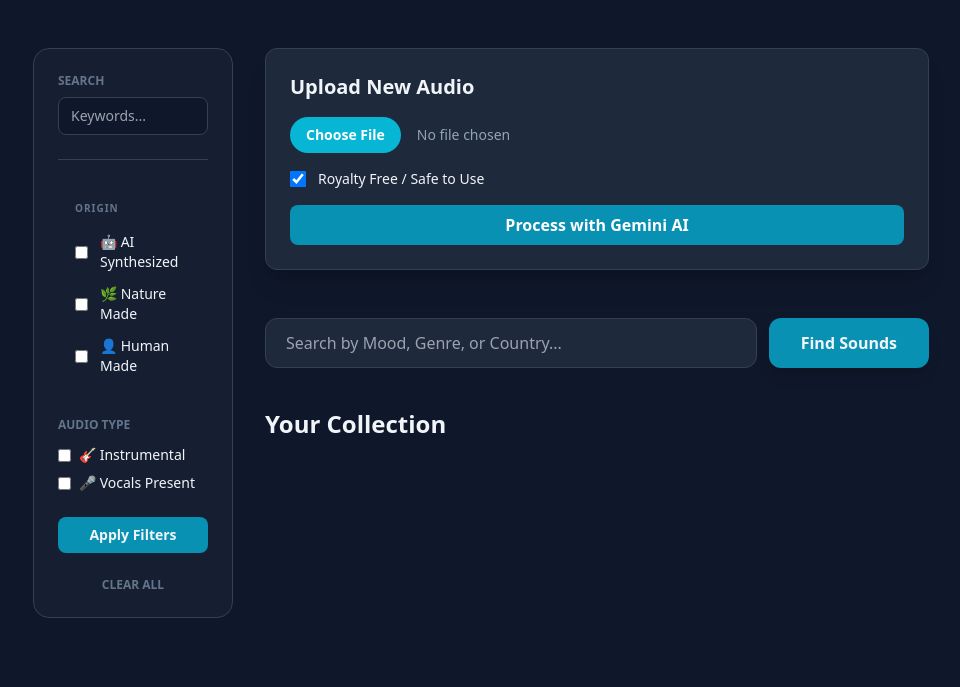
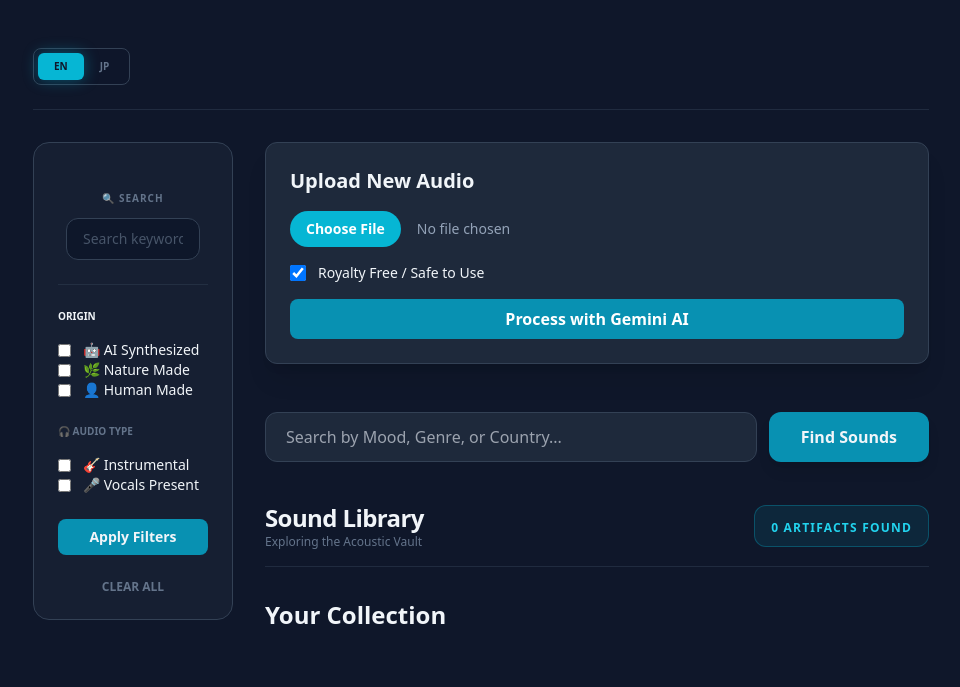
Before and after one commit to github4eri/SoundVault_2026, a FastAPI app: page / in a window 1280 px wide. Shown: the part 121-808 px from the top of the page, without its empty margins (159-1119 px from the left). Before the commit the page ends 739 px from the top, so only its background shows below. Run offline with FastAPI, Linux system fonts and the light colour scheme; data that the repository does not hold is empty; some libraries are stand-ins or nearby versions.

Commit message:
Feature: Bilingual EN/JP toggle with persistent labels. UI: Centered search layout and artifact counter. Fix: 404 devtools ghost resolved.

```diff
--- a/main.py
+++ b/main.py
@@ -8,6 +8,43 @@ import models, database, audio_processor
 import json
 from sqlalchemy import or_ # This allows to search "Title OR Genre OR Country"
 
+# 🌎 THE BILINGUAL MAP
+TRANSLATIONS = {
+    "en": {
+        "title": "SoundVault",
+        "search": "🔍 Search",
+        "search_placeholder": "Search keywords...",
+        "filter_origin": "Origin",
+        "ai_gen": "🤖 AI Synthesized",
+        "nature_made": "🌿 Nature Made",
+        "human_made": "👤 Human Made",
+        "audio_type": "🎧 Audio Type",
+        "instrumental": "🎸 Instrumental",
+        "vocals": "🎤 Vocals Present",
+        "artifacts_found": "Artifacts Found",
+        "artifact_singular": "Artifact Found",
+        "apply_btn": "Apply Filters",
+        "clear_link": "CLEAR ALL",
+        "upload_btn": "Upload New Sound",
+    },
+    "jp": {
+        "title": "サウンド・ボルト",
+        "search": "🔍 検索",
+        "search_placeholder": "キーワードで検索...",
+        "filter_origin": "起源",
+        "ai_gen": "🤖 AI生成",
+        "nature_made": "🌿 自然音",
+        "human_made": "👤 ヒューマンメイド",
+        "audio_type": "🎧 オーディオタイプ",
+        "instrumental": "🎸 楽器音",
+        "vocals": "🎤 ボーカルあり",
+        "artifacts_found": "個の素材が見つかりました",
+        "artifact_singular": "個の素材が見つかりました",
+        "apply_btn": "フィルターを適用",
+        "clear_link": "すべてクリア",
+        "upload_btn": "素材をアップロード",
+    }
+}
 
 # 1. Initialize the App
 app = FastAPI()
@@ -26,6 +63,7 @@ if not os.path.exists("uploads"):
 async def home(
     request: Request,
     q: str = None,
+    lang: str = "en", # <--- Default language is English
     ai_only: bool = False,
     human_only: bool = False,
     nature_only: bool = False,
@@ -71,20 +109,30 @@ async def home(
 
     sounds = query_obj.all()
 
+    # 🎨 Selection Logic: Pick the correct dictionary labels
+    labels = TRANSLATIONS.get(lang, TRANSLATIONS["en"])
+
     return templates.TemplateResponse(
-    request=request,
-    name="index.html",
-    context={
-        "ai_only": ai_only,
-        "nature_only": nature_only,
-        "human_only": human_only,
-        "is_filtering_origin": any([ai_only, nature_only, human_only]),
-        "sounds": sounds,
-        "query": q,
-        "instrumental": instrumental,
-        "vocals": vocals
-    }
+        request=request,
+        name="index.html",
+        context={
+            "sounds": sounds,
+            "query": q,
+            "labels": labels,        # <--- Pass the labels to the HTML
+            "current_lang": lang,    # <--- So the buttons know which is active
+            "ai_only": ai_only,
+            "human_only": human_only,
+            "nature_only": nature_only,
+            "instrumental": instrumental,
+            "vocals": vocals,
+            "is_filtering_origin": any([ai_only, nature_only, human_only])
+        }
     )
+
+# 🤫 THE LOG SILENCER: Add this near your other routes
+@app.get("/.well-known/appspecific/com.chrome.devtools.json")
+async def silence_chrome_ghost():
+    return {"status": "Not using automatic workspaces"}
 
 @app.post("/upload")
 async def upload_sound(
--- a/templates/index.html
+++ b/templates/index.html
@@ -13,55 +13,71 @@
             <p class="text-slate-400">Your AI-Powered Library</p>
         </header>
 
+        <div class="flex items-center justify-start gap-3 mb-8 border-b border-slate-700/50 pb-6">
+            <div class="flex bg-slate-900/50 p-1 rounded-lg border border-slate-700">
+                <a href="/?lang=en"
+                   class="px-4 py-1.5 rounded-md text-[10px] font-black transition-all
+                   {{ 'bg-cyan-500 text-slate-900 shadow-[0_0_15px_rgba(6,182,212,0.4)]' if current_lang == 'en' else 'text-slate-500 hover:text-slate-300' }}">
+                   EN
+                </a>
+
+                <a href="/?lang=jp"
+                   class="px-4 py-1.5 rounded-md text-[10px] font-black transition-all
+                   {{ 'bg-cyan-500 text-slate-900 shadow-[0_0_15px_rgba(6,182,212,0.4)]' if current_lang == 'jp' else 'text-slate-500 hover:text-slate-300' }}">
+                   JP
+                </a>
+            </div>
+        </div>
+
         <div class="grid grid-cols-1 md:grid-cols-4 gap-8">
-
             <aside class="md:col-span-1">
                 <form action="/" method="get" id="filter-form" class="space-y-6 bg-slate-800/50 p-6 rounded-2xl border border-slate-700 sticky top-8">
-
-                    <div>
-                        <label class="block text-xs font-bold text-slate-500 uppercase mb-2">Search</label>
-                        <input type="text" name="q" value="{{ query or '' }}" placeholder="Keywords..."
-                               class="w-full bg-slate-900 border border-slate-700 rounded-lg px-3 py-2 text-sm focus:ring-2 focus:ring-cyan-500">
-                    </div>
-
-                    <hr class="border-slate-700">
-
-                    <div class="mb-6 p-4 rounded-xl transition-all border {{ 'bg-cyan-500/5 border-cyan-500/30' if is_filtering_origin else 'border-transparent' }}">
-
-                        <label class="block text-[10px] font-black uppercase tracking-widest mb-4 {{ 'text-cyan-400' if is_filtering_origin else 'text-slate-500' }}">
-                            Origin
-                            {% if is_filtering_origin %}
-                                <span class="ml-1 text-cyan-500 animate-pulse">●</span>
-                            {% endif %}
+                    <input type="hidden" name="lang" value="{{ current_lang }}">
+                    <div class="w-full flex flex-col items-center px-2">
+                        <label class="w-full text-center text-[10px] font-black text-slate-500 uppercase mb-3 tracking-widest">
+                            {{ labels.search }}
                         </label>
 
-                        <div class="space-y-3">
-                            <label class="flex items-center gap-3 text-sm font-medium cursor-pointer">
-                                <input type="checkbox" name="ai_only" value="true" {{ 'checked' if ai_only }} onchange="this.form.submit()" class="...">
-                                <span>🤖 AI Synthesized</span>
-                            </label>
-
-                            <label class="flex items-center gap-3 text-sm font-medium cursor-pointer">
-                                <input type="checkbox" name="nature_only" value="true" {{ 'checked' if nature_only }} onchange="this.form.submit()" class="...">
-                                <span>🌿 Nature Made</span>
-                            </label>
-
-                            <label class="flex items-center gap-3 text-sm font-medium cursor-pointer">
-                                <input type="checkbox" name="human_only" value="true" {{ 'checked' if human_only }} onchange="this.form.submit()" class="...">
-                                <span>👤 Human Made</span>
-                            </label>
+                        <div class="w-full relative">
+                            <input type="text" name="q" value="{{ query or '' }}"
+                                   placeholder="{{ labels.search_placeholder }}"
+                                   class="w-full bg-slate-900/90 border border-slate-700 rounded-xl px-4 py-2.5 text-sm text-center focus:ring-2 focus:ring-cyan-500/50 transition-all outline-none placeholder:text-slate-600">
                         </div>
                     </div>
 
+                    <hr class="border-slate-700/50">
+
                     <div>
-                        <label class="block text-xs font-bold text-slate-500 uppercase mb-3">Audio Type</label>
-                        <label class="flex items-center gap-2 text-sm cursor-pointer mb-2">
-                            <input type="checkbox" name="instrumental" value="true" {{ 'checked' if instrumental }} onchange="this.form.submit()" class="rounded border-slate-700 bg-slate-900 text-cyan-500">
-                            <span>🎸 Instrumental</span>
+                        <label class="block text-[10px] font-black uppercase mb-4 ...">
+                            {{ labels.filter_origin }}
+                            {% if is_filtering_origin %}<span class="...">●</span>{% endif %}
                         </label>
-                        <label class="flex items-center gap-2 text-sm cursor-pointer">
-                            <input type="checkbox" name="vocals" value="true" {{ 'checked' if vocals }} onchange="this.form.submit()" class="rounded border-slate-700 bg-slate-900 text-cyan-500">
-                            <span>🎤 Vocals Present</span>
+
+                        <label class="flex items-center gap-3 text-sm cursor-pointer">
+                            <input type="checkbox" name="ai_only" ...>
+                            <span>{{ labels.ai_gen }}</span>
+                        </label>
+
+                        <label class="flex items-center gap-3 text-sm cursor-pointer">
+                            <input type="checkbox" name="nature_only" ...>
+                            <span>{{ labels.nature_made }}</span>
+                        </label>
+
+                        <label class="flex items-center gap-3 text-sm cursor-pointer">
+                            <input type="checkbox" name="human_only" ...>
+                            <span>{{ labels.human_made }}</span>
+                        </label>
+                    </div>
+
+                    <div>
+                        <label class="block text-[10px] font-black text-slate-500 uppercase mb-4">{{ labels.audio_type }}</label>
+                        <label class="flex items-center gap-3 text-sm cursor-pointer">
+                            <input type="checkbox" name="instrumental" ...>
+                            <span>{{ labels.instrumental }}</span>
+                        </label>
+                        <label class="flex items-center gap-3 text-sm cursor-pointer">
+                            <input type="checkbox" name="vocals" ...>
+                            <span>{{ labels.vocals }}</span>
                         </label>
                     </div>
 
@@ -102,6 +118,21 @@
                         {% endif %}
                     </form>
                 </section>
+
+                <div class="mb-8 flex items-center justify-between border-b border-slate-700/50 pb-4">
+                    <div>
+                        <h2 class="text-2xl font-black text-slate-100 tracking-tight">
+                            Sound Library
+                        </h2>
+                        <p class="text-xs text-slate-500 font-medium">Exploring the Acoustic Vault</p>
+                    </div>
+
+                    <div class="bg-cyan-500/10 border border-cyan-500/30 px-4 py-2 rounded-xl">
+                        <span class="text-xs font-black text-cyan-400 uppercase tracking-widest">
+                            {{ sounds|length }} {{ labels.artifacts_found if sounds|length != 1 else labels.artifact_singular }}
+                        </span>
+                    </div>
+                </div>
 
                 <section>
                     <h2 class="text-2xl font-bold mb-6">Your Collection</h2>
```
